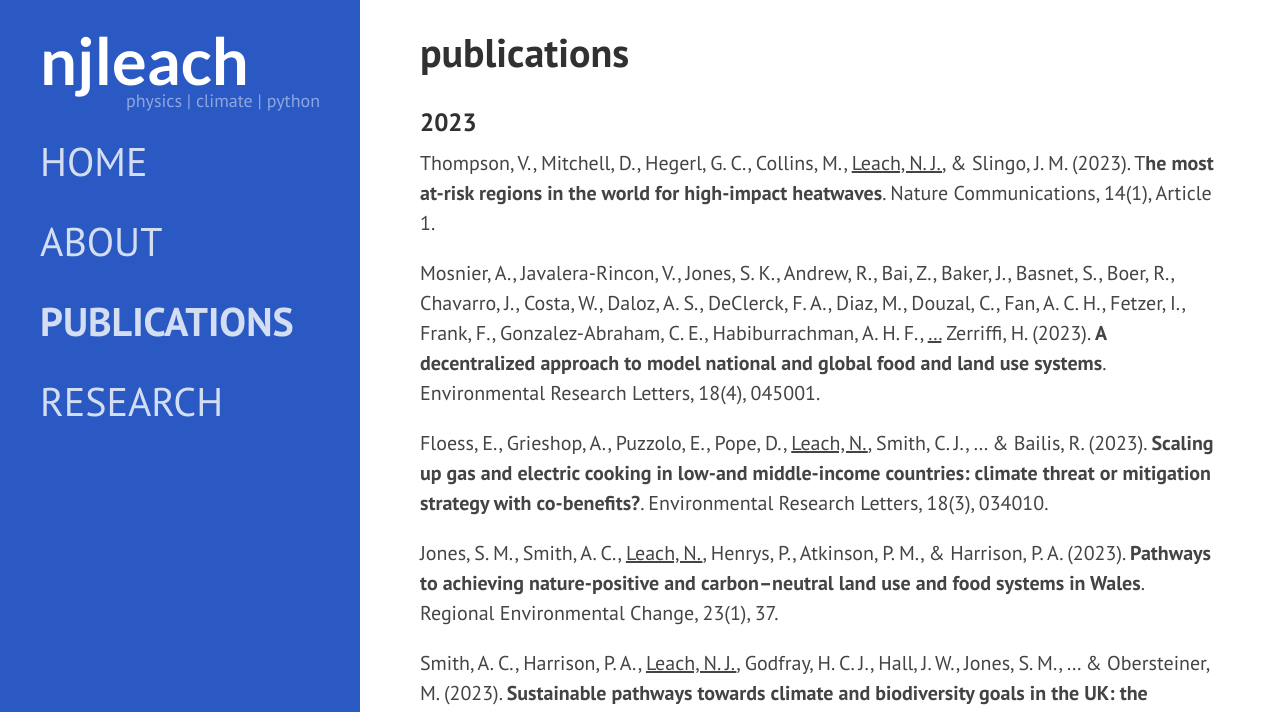
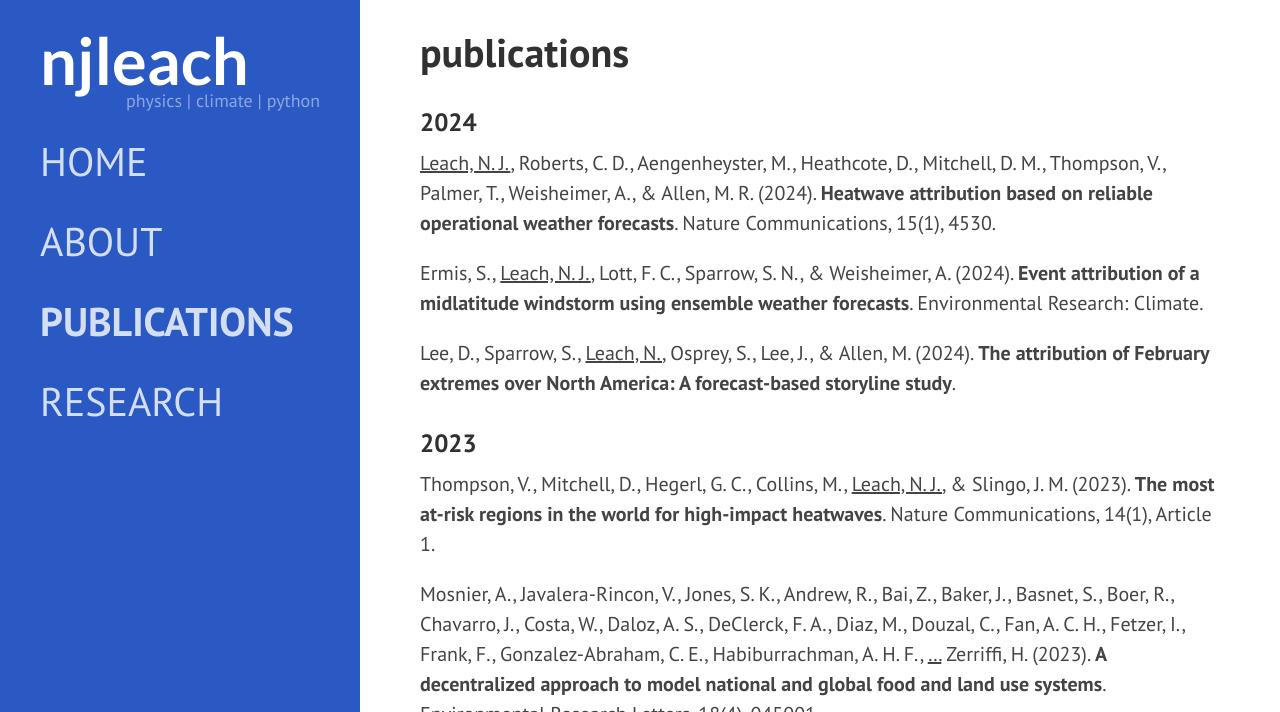
Before and after one commit to njleach/njleach.github.io, a Jekyll site: the page built from _pages/publications.md, in a window 1280 px wide and 900 px high, cut to the strip 0-712 px from the top of the window. Built offline with Jekyll 4.4.1, drawn with Linux system fonts in a browser that asks for light colours; nearby versions of some CDN libraries; some web fonts are replaced.

Commit message:
add pubs

```diff
--- a/_pages/publications.md
+++ b/_pages/publications.md
@@ -4,9 +4,17 @@ title: publications
 permalink: /publications/
 ---
 
+### 2024
+
+[<u>Leach, N. J.</u>, Roberts, C. D., Aengenheyster, M., Heathcote, D., Mitchell, D. M., Thompson, V., Palmer, T., Weisheimer, A., & Allen, M. R. (2024). **Heatwave attribution based on reliable operational weather forecasts**. Nature Communications, 15(1), 4530.](https://doi.org/10.1038/s41467-024-48280-7){:target="_blank"}
+
+[Ermis, S., <u>Leach, N. J.</u>, Lott, F. C., Sparrow, S. N., & Weisheimer, A. (2024). **Event attribution of a midlatitude windstorm using ensemble weather forecasts**. Environmental Research: Climate.](https://doi.org/10.1088/2752-5295/ad4200){:target="_blank"}
+
+[Lee, D., Sparrow, S., <u>Leach, N.</u>, Osprey, S., Lee, J., & Allen, M. (2024). **The attribution of February extremes over North America: A forecast-based storyline study**.](https://doi.org/10.1175/JCLI-D-24-0074.1){:target="_blank"}
+
 ### 2023
 
-[Thompson, V., Mitchell, D., Hegerl, G. C., Collins, M., <u>Leach, N. J.</u>, & Slingo, J. M. (2023). T**he most at-risk regions in the world for high-impact heatwaves**. Nature Communications, 14(1), Article 1.](https://doi.org/10.1038/s41467-023-37554-1){:target="_blank"}
+[Thompson, V., Mitchell, D., Hegerl, G. C., Collins, M., <u>Leach, N. J.</u>, & Slingo, J. M. (2023). **The most at-risk regions in the world for high-impact heatwaves**. Nature Communications, 14(1), Article 1.](https://doi.org/10.1038/s41467-023-37554-1){:target="_blank"}
 
 
 [Mosnier, A., Javalera-Rincon, V., Jones, S. K., Andrew, R., Bai, Z., Baker, J., Basnet, S., Boer, R., Chavarro, J., Costa, W., Daloz, A. S., DeClerck, F. A., Diaz, M., Douzal, C., Fan, A. C. H., Fetzer, I., Frank, F., Gonzalez-Abraham, C. E., Habiburrachman, A. H. F., <u>…</u> Zerriffi, H. (2023). **A decentralized approach to model national and global food and land use systems**. Environmental Research Letters, 18(4), 045001.](https://doi.org/10.1088/1748-9326/acc044){:target="_blank"}
```
